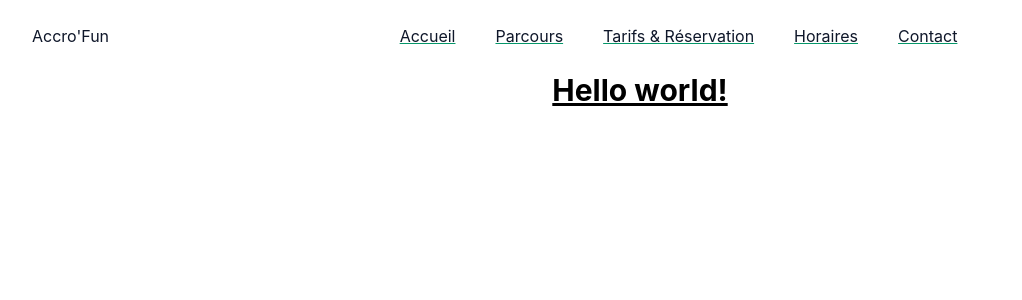
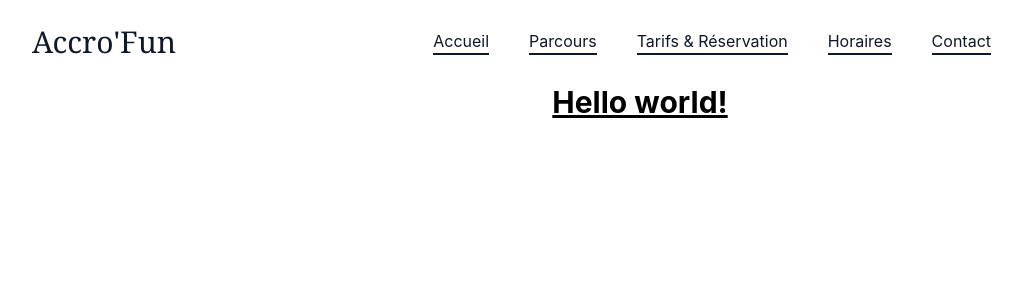
Before and after one commit to HM22-code/Static-web-page-showcase, a React (Create React App) app: page / in a window 1280 px wide. Shown: the top 300 px of the page, without its empty margins (0-1022 px from the left). Built offline with nearby package versions, Linux system fonts and the light colour scheme.

Commit message:
Update NavBar

```diff
--- a/src/components/navbar/NavBar.jsx
+++ b/src/components/navbar/NavBar.jsx
@@ -4,34 +4,36 @@ function NavBar() {
 	return (
 		<header className="bg-white dark:bg-slate-800">
 			<nav className="mx-auto flex max-w-7xl items-center justify-between p-6 lg:px-8">
-				<h1 className="text-slate-900 dark:text-white">Accro'Fun</h1>
+				<h1 className="text-slate-900 dark:text-white font-serif text-3xl">
+					Accro'Fun
+				</h1>
 				<div className="mx-auto flex flex-row justify-around gap-x-10">
 					<a
-						className="text-slate-900 dark:text-white underline decoration-emerald-600"
+						className="text-slate-900 dark:text-white border-b-2 border-slate-900 border-solid hover:border-emerald-600 hover:text-emerald-600"
 						href="#Accueil"
 					>
 						Accueil
 					</a>
 					<a
-						className="text-slate-900 dark:text-white underline decoration-emerald-600"
+						className="text-slate-900 dark:text-white border-b-2 border-slate-900 border-solid hover:border-emerald-600 hover:text-emerald-600"
 						href="#Parcours"
 					>
 						Parcours
 					</a>
 					<a
-						className="text-slate-900 dark:text-white underline decoration-emerald-600"
+						className="text-slate-900 dark:text-white border-b-2 border-slate-900 border-solid hover:border-emerald-600 hover:text-emerald-600"
 						href="#Tarifs"
 					>
 						Tarifs & Réservation
 					</a>
 					<a
-						className="text-slate-900 dark:text-white underline decoration-emerald-600"
+						className="text-slate-900 dark:text-white border-b-2 border-slate-900 border-solid hover:border-emerald-600 hover:text-emerald-600"
 						href="#Horaires"
 					>
 						Horaires
 					</a>
 					<a
-						className="text-slate-900 dark:text-white underline decoration-emerald-600"
+						className="text-slate-900 dark:text-white border-b-2 border-slate-900 border-solid hover:border-emerald-600 hover:text-emerald-600"
 						href="#Contact"
 					>
 						Contact
```
